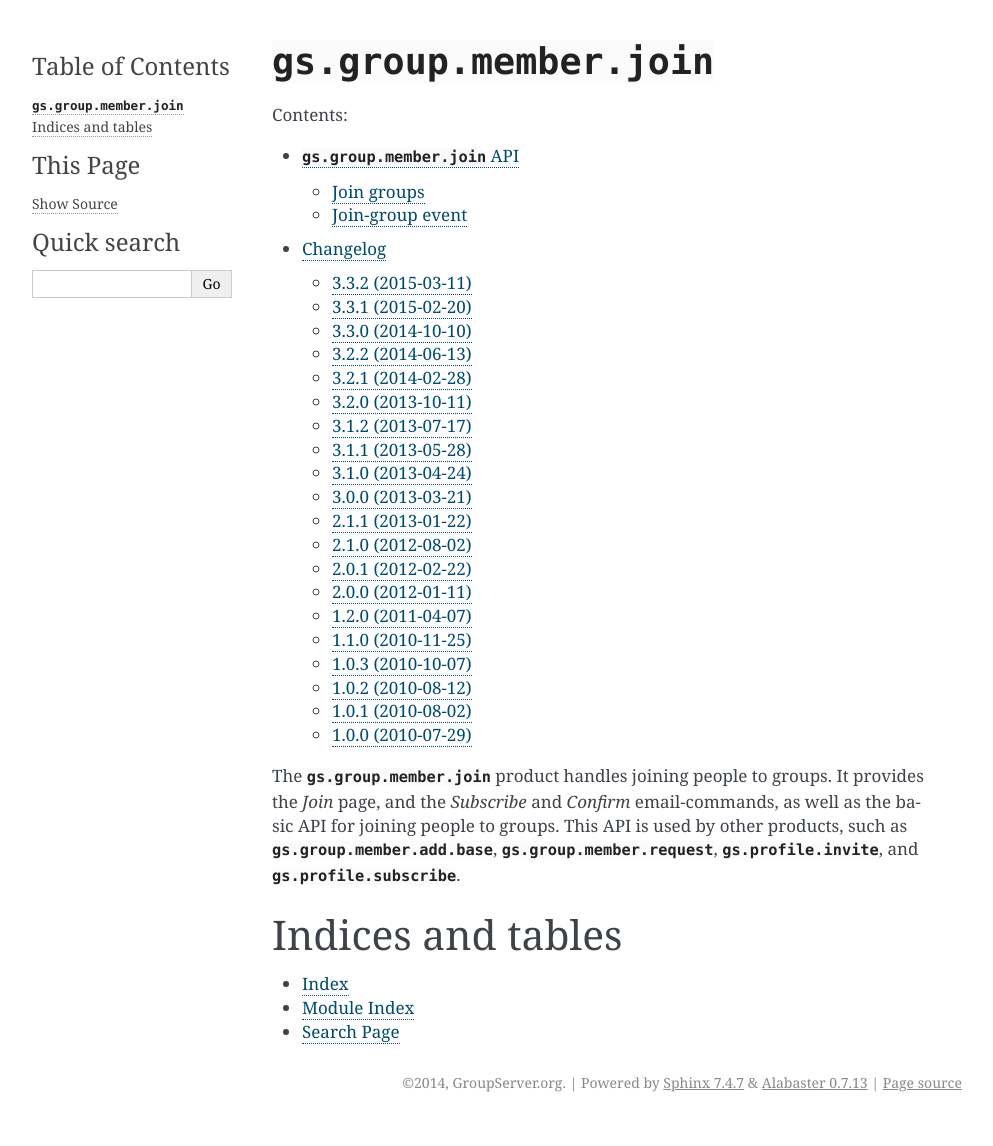
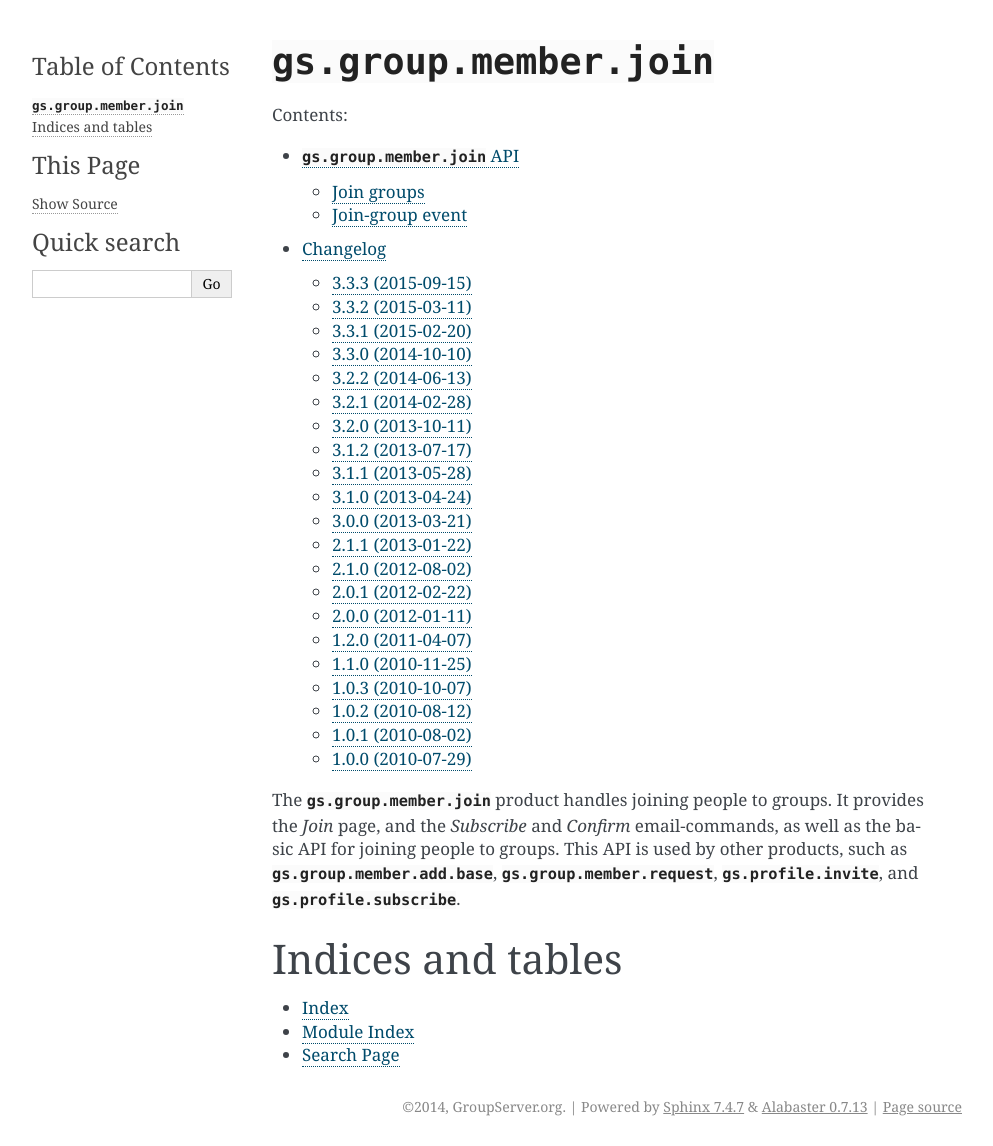
Before and after one commit to groupserver/gs.group.member.join, a Sphinx documentation site: the page built from docs/index.rst, in a window 1280 px wide. Shown: the whole page, without its empty margins (148-1141 px from the left). Built offline with Sphinx 7.4.7, drawn with Linux system fonts in a browser that asks for light colours; before the commit the page ends 1122 px from its top, so only the background shows below that.

Commit message:
Bumping the version number

```diff
--- a/docs/HISTORY.rst
+++ b/docs/HISTORY.rst
@@ -1,5 +1,11 @@
 Changelog
 =========
+
+3.3.3 (2015-09-15)
+------------------
+
+* [DE] Updating the German translation, thanks to Cousin Clara
+* [EN] ``s/Dear/Hello/g`` in the *Welcome* notification
 
 3.3.2 (2015-03-11)
 ------------------
--- a/version.py
+++ b/version.py
@@ -1,5 +1,5 @@
 # -*- coding: utf-8 -*-
-version = '3.3.2'
+version = '3.3.3'
 release = False
 
 #--------------------------------------------------------------------------#
@@ -62,7 +62,7 @@
         if release:
             version_string = version
         else:
-            version_string = "%s.dev%s-%s" % (version, datestring, globalid)
+            version_string = "%s.dev%s" % (version, datestring)
 
     except (CommandError, ValueError, TypeError):
         # --=mpj17=-- Usually because we are building out a source-egg,
```
